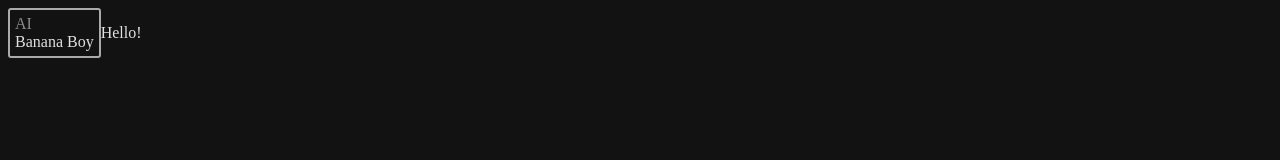
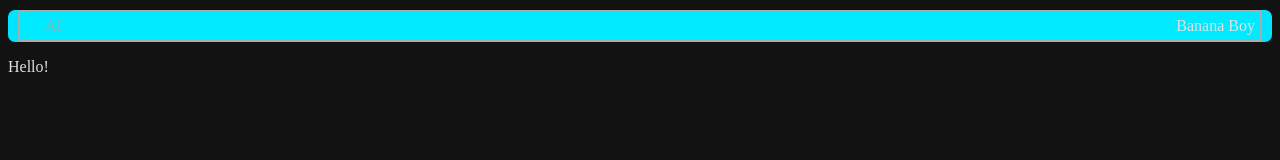
Before and after one commit to Zelk-Boy/javascrypt, a plain HTML site: page index.html in a window 1280 px wide. Drawn offline with Linux system fonts and the light colour scheme.

Commit message:
Refactor CSS styles for body and headers
Updated font property and adjusted margin and display styles.

```diff
--- a/styles.css
+++ b/styles.css
@@ -1,19 +1,18 @@
 body{
   background-color:#121212;
   color:#E0E0E0;
-  display:flex;
-  font: arvo;
+  font-family: Arvo, serif;
 }
 a{
   color: #A9A9A9CC;
   text-decoration: none;
 }
 .top{
-  background-color:#00E5FF
+  background-color:#00E5FF;
   border-radius: 7px;
 }
 .banner{
-  background-color:#00EAFF
+  background-color:#00EAFF;
   margin:10px;
   padding:5px;
   border: 2px;
@@ -22,5 +21,10 @@ a{
   border-style: double;
 }
 .header-one{
-  margin: 0 20 0 20
+  margin: 0 20px 0 20px;
 }
+.header {
+  display: flex;
+  justify-content: space-between;
+  align-items: center;
+}
```
